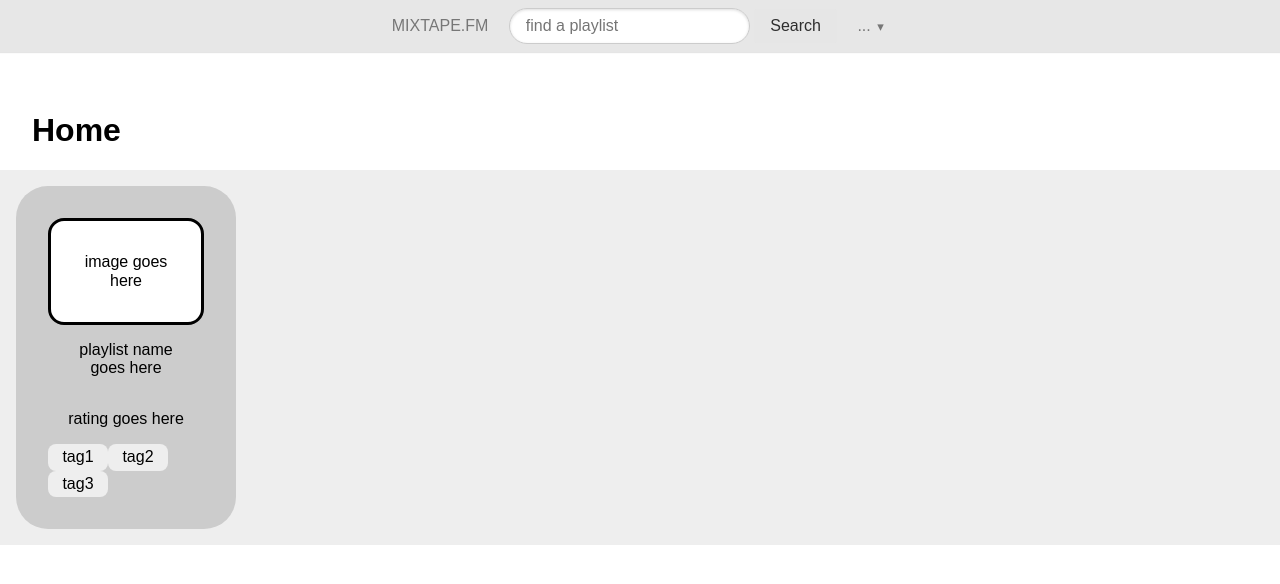
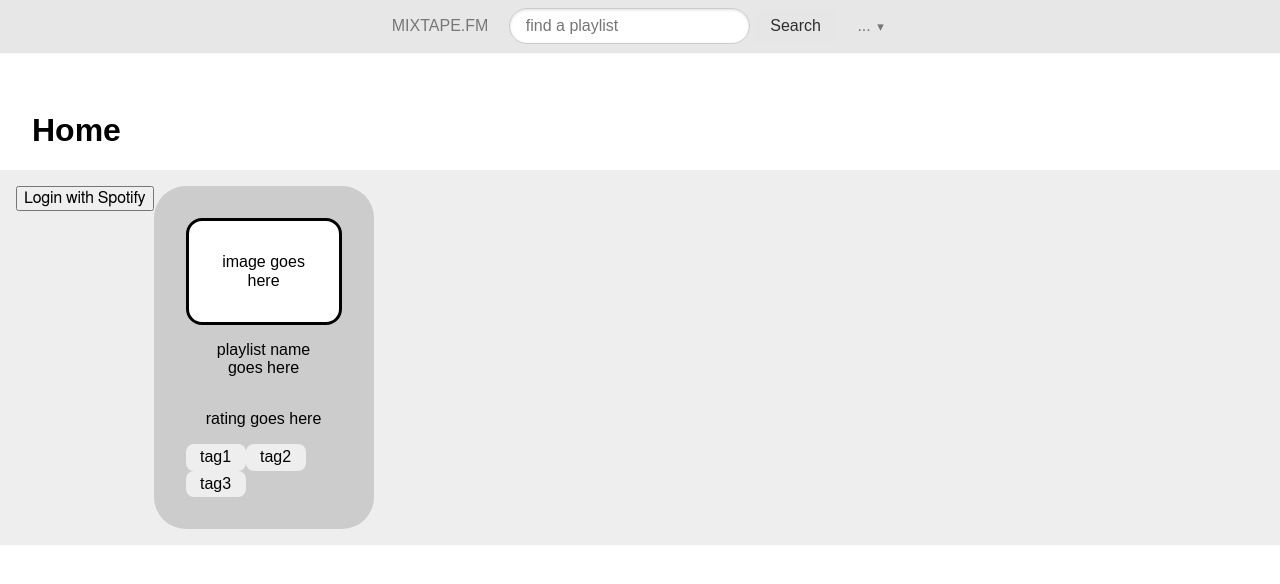
Before and after one commit to csci5117s24/project-1-the-flask-fusion-force, a Flask app: page /home in a window 1280 px wide. Shown: the top 584 px of the page. Run offline with Flask 3, Linux system fonts and the light colour scheme; some libraries are stand-ins or nearby versions.

Commit message:
Working on fetching playlists, figured out spotify account linking

```diff
--- a/server.py
+++ b/server.py
@@ -1,6 +1,11 @@
-from flask import Flask, request, render_template
+from flask import Flask, request, render_template, redirect, Response
+import json
+from os import environ as env
+from urllib.parse import quote_plus, urlencode
+import requests
 
 app = Flask(__name__)
+redirect_uri = "http://127.0.0.1:5000/callback"
 
 
 @app.route('/', methods=['GET'])
@@ -10,7 +15,53 @@ def layout():
 @app.route('/home', methods=['GET'])
 @app.route('/homepage', methods=['GET'])
 def homepage():
+  print(request)
   return render_template('homepage.html',user_id = 0, playlists = [{'image':'image goes here','name':'playlist name goes here','rating':'rating goes here','tags':['tag1','tag2','tag3']}])
+
+@app.route('/login', methods=['GET'])
+def login():
+  scope = 'user-top-read'
+    # Query string is used to retrieve information from a database
+  json = {
+        "response_type": 'code',
+        "client_id": env['SPOTIFY_CLIENT_ID'],
+        "scope": scope,
+        "redirect_uri": "http://127.0.0.1:5000/callback"
+    }
+  return redirect('https://accounts.spotify.com/authorize?' +
+      urlencode({
+        "response_type": 'code',
+        "client_id": env['SPOTIFY_CLIENT_ID'],
+        "scope": scope,
+        "redirect_uri": redirect_uri
+    },
+    quote_via=quote_plus))
+
+@app.route('/callback', methods=['GET'])
+def callback():
+  code = request.args.get('code')
+  authOptions = {
+        "url": 'https://accounts.spotify.com/api/token',
+        "form": {
+          "code": code,
+          "redirect_uri": redirect_uri,
+          "grant_type": 'authorization_code'
+        },
+        "headers": {
+          'Authorization': 'Basic ' + env['SPOTIFY_CLIENT_ID'] + ':' + env['SPOTIFY_CLIENT_SECRET']
+        },
+        "json": 'true'
+      };
+
+  response = requests.post(url='http://127.0.0.1:5000/callback', json=json.dumps(authOptions))
+  print(response.json())
+
+  return render_template('layout.html')
+
+@app.route('/callback', methods=['POST'])
+def get_playlists():
+  print(request)
+  return render_template('layout.html')
 '''
 @app.route('/search', methods=['POST'])
 def search():
--- a/templates/homepage.html
+++ b/templates/homepage.html
@@ -5,6 +5,10 @@
 {% endblock %}
 {% block content %}
 <div class="pure-g">
+    <form action="/login" method="get">
+        <button type="submit">Login with Spotify</button>
+    </form>
+
     {% for playlist in playlists %}
         {% include "playlistcard.html" ignore missing with context %}
     {% endfor %}
```
Also changed, not shown: 2 other files.
